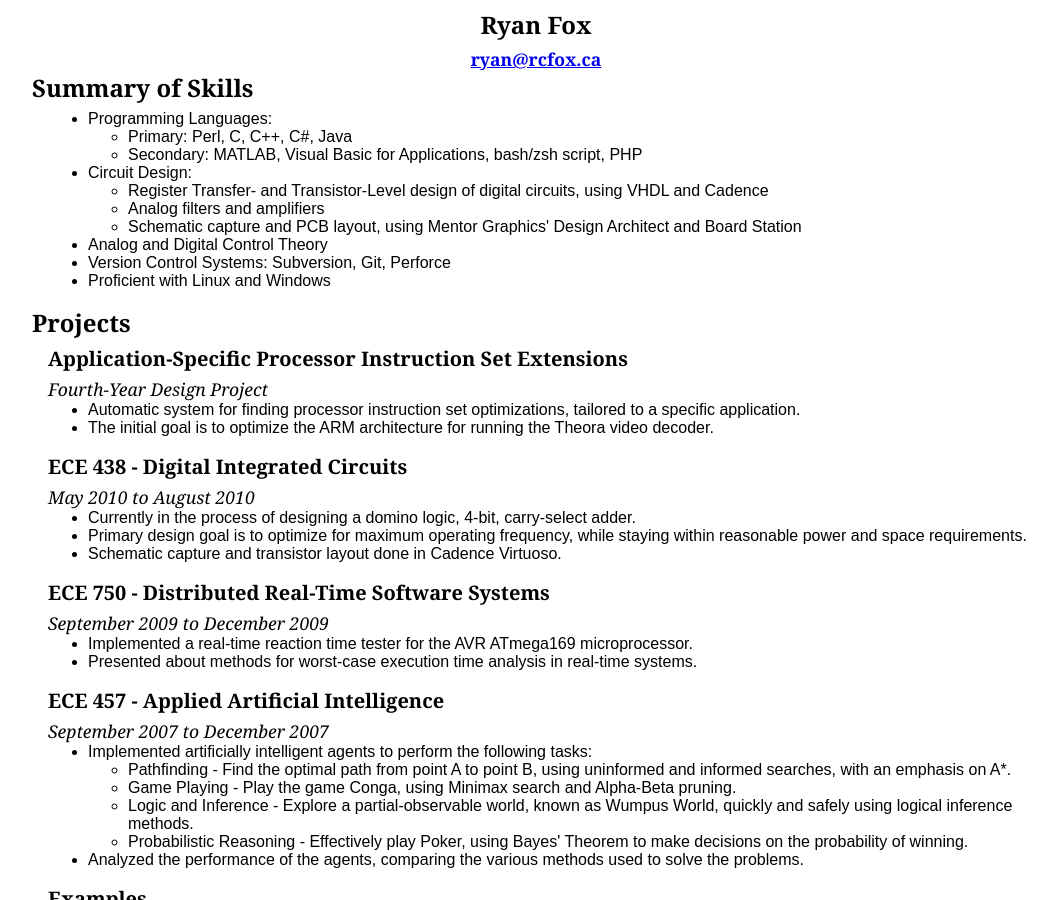
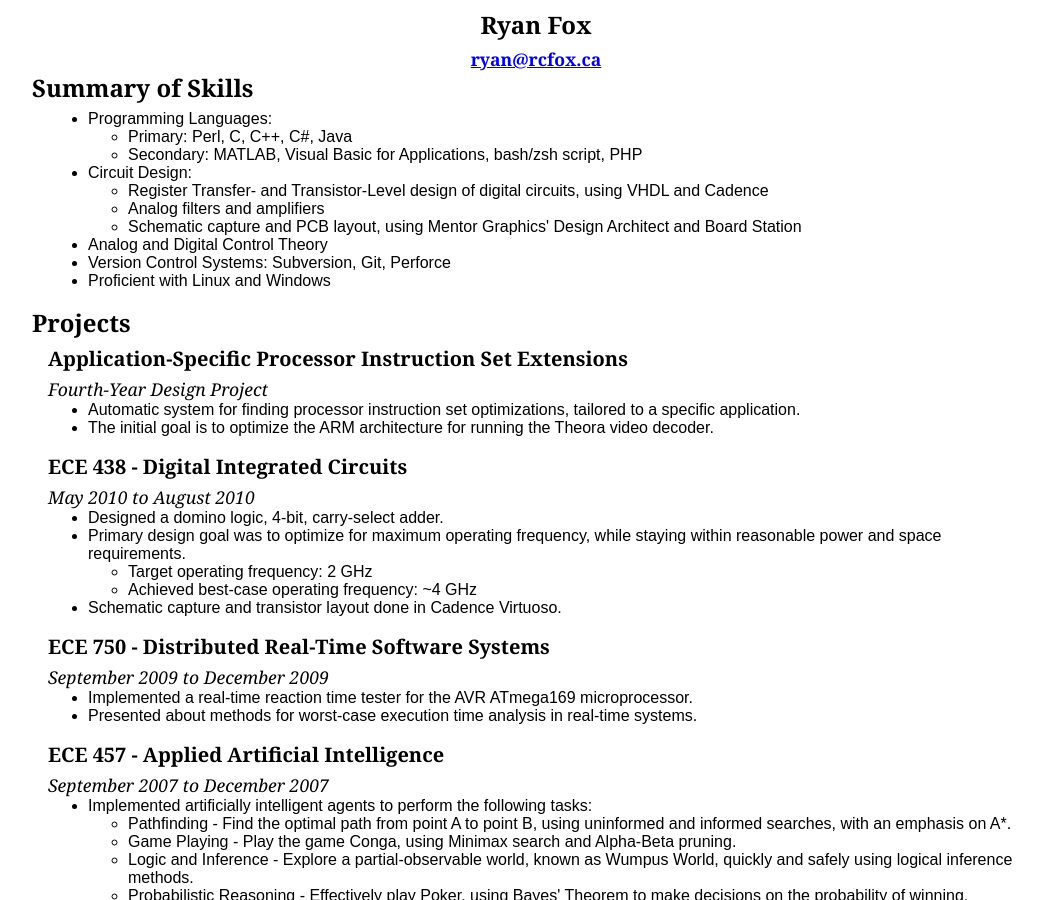
Before and after one commit to rcfox/rcfox.github.com, a Jekyll site: the page resume/index.html, which Jekyll copies as it is, in a window 1280 px wide and 900 px high. Shown: the whole window, without its empty margins (104-1161 px from the left). Built offline with Jekyll 4.4.1, drawn with Linux system fonts in a browser that asks for light colours; Markdown is read by kramdown in place of the engine named in the settings.

Commit message:
Fixed a project in my resume.

```diff
--- a/resume/index.html
+++ b/resume/index.html
@@ -49,8 +49,13 @@
 		  <h2>ECE 438 - Digital Integrated Circuits</h2>
 		  <h3>May 2010 to August 2010</h3>
 		  <ul>
-			<li>Currently in the process of designing a domino logic, 4-bit, carry-select adder.</li>
-			<li>Primary design goal is to optimize for maximum operating frequency, while staying within reasonable power and space requirements.</li>
+			<li>Designed a domino logic, 4-bit, carry-select adder.</li>
+			<li>Primary design goal was to optimize for maximum operating frequency, while staying within reasonable power and space requirements.
+			  <ul>
+				<li>Target operating frequency: 2 GHz</li>
+				<li>Achieved best-case operating frequency: ~4 GHz</li>
+			  </ul>
+			</li>
 			<li>Schematic capture and transistor layout done in Cadence Virtuoso.</li>
 		  </ul>
 		</div>
```
